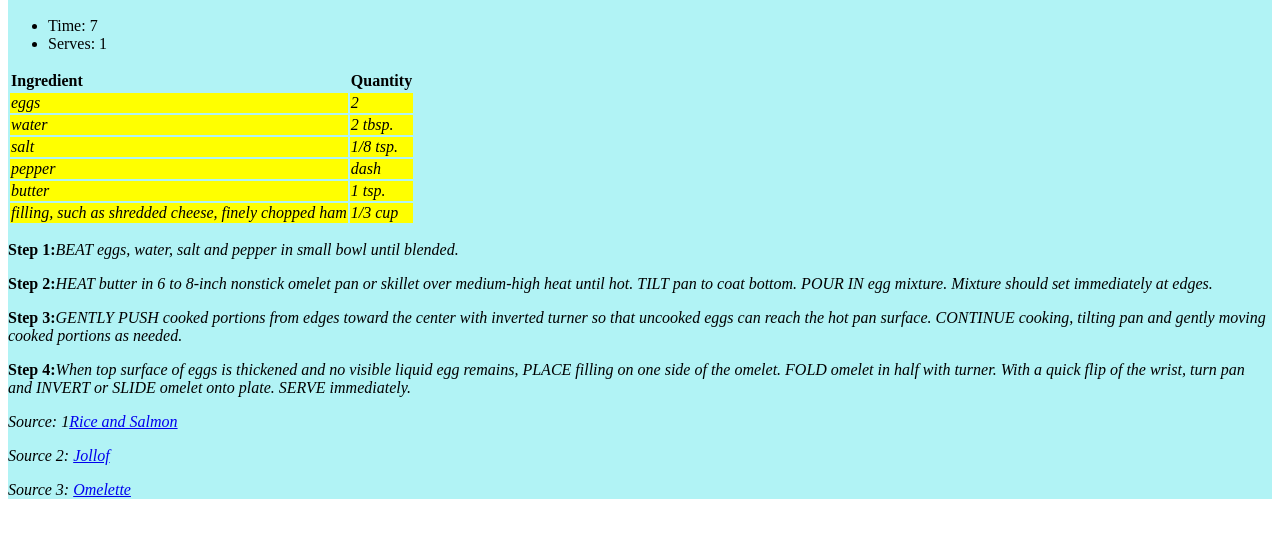
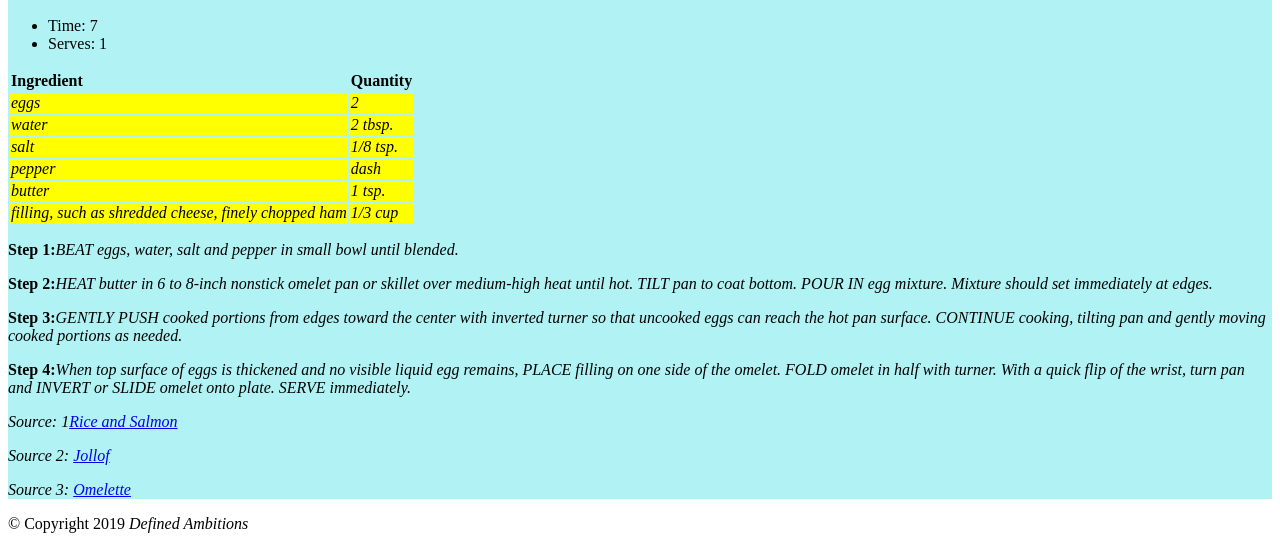
Before and after one commit to 0xfrzdmp/cv, a plain HTML site: page recipe book.html in a window 1280 px wide. Shown: the part 1921-2462 px from the top of the page. Before the commit the page ends 2436 px from the top, so only its background shows below. Drawn offline with Linux system fonts and the light colour scheme.

Commit message:
added copyright

```diff
--- a/recipe book.html
+++ b/recipe book.html
@@ -291,4 +291,5 @@
     <p><em>Source 3: <a href="https://www.incredibleegg.org/recipe/basic-french-omelet/">Omelette</a></em></p>
 
     </div>
+    <footer>&copy; Copyright 2019 <em>Defined Ambitions</em></footer>
 </html>
```
